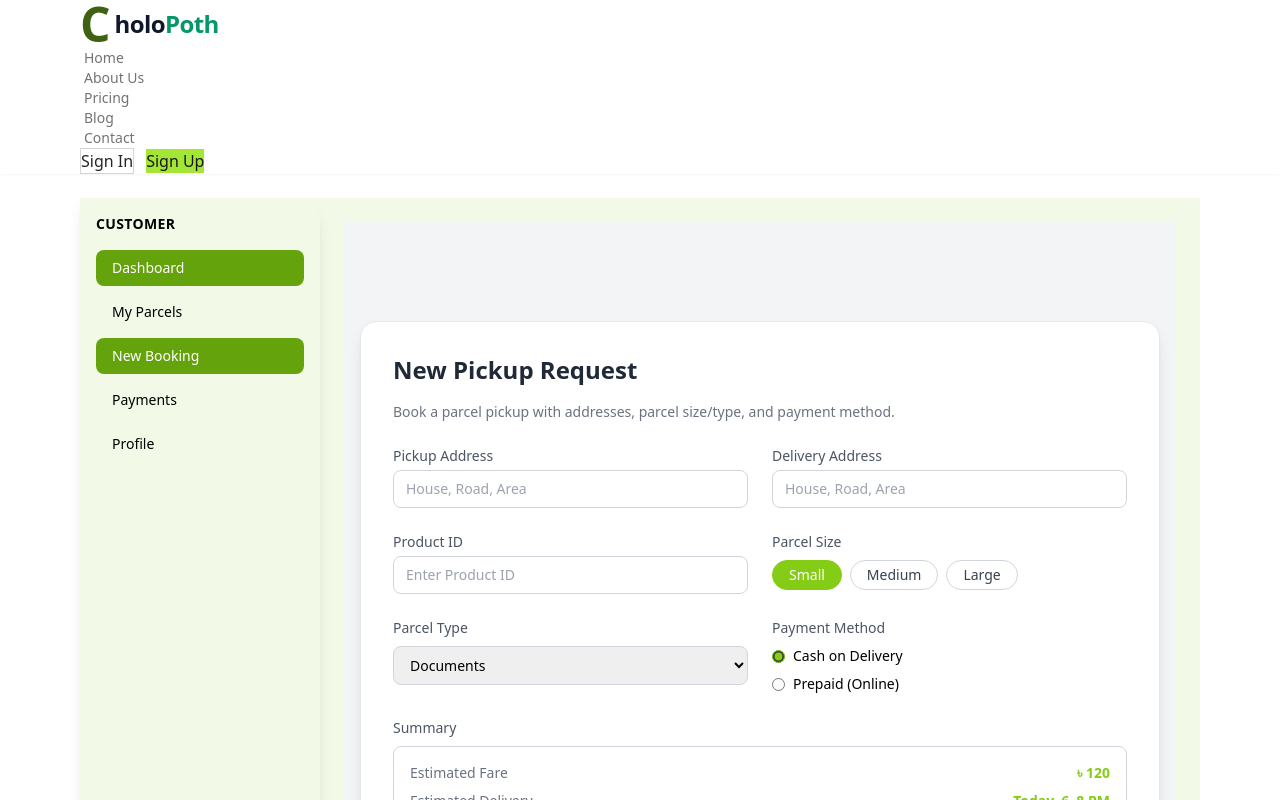
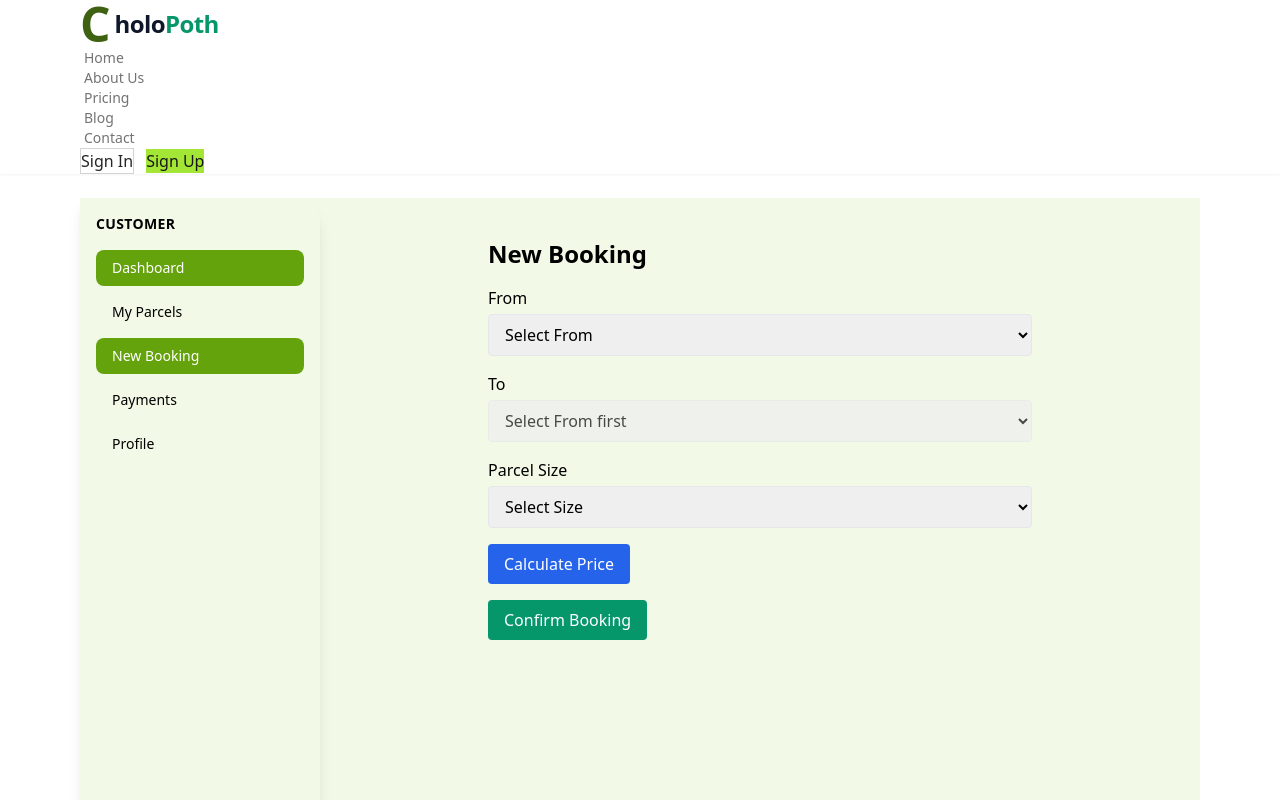
Before and after one commit to BoRaT-7/Cholopoth-courier, a React (Vite) app in the folder client/: page /dashboard/customer/new-booking in a window 1280 px wide. Shown: the top 800 px of the page. Built offline with nearby package versions, Linux system fonts and the light colour scheme.

Commit message:
commit-3

```diff
--- /dev/null
+++ b/client/src/data/routePricing.js
@@ -0,0 +1,104 @@
+// src/data/routePricing.js
+
+export const routePricing = [
+  {
+    from: "Mohammadpur",
+    to: "Mirpur",
+    pricing: { small: 50, medium: 90, big: 150 }
+  },
+  {
+    from: "Mirpur",
+    to: "Kamlapur",
+    pricing: { small: 50, medium: 90, big: 150 }
+  },
+  {
+    from: "Uttara",
+    to: "Gulshan",
+    pricing: { small: 50, medium: 90, big: 150 }
+  },
+  {
+    from: "Dhanmondi",
+    to: "Motijheel",
+    pricing: { small: 50, medium: 90, big: 150 }
+  },
+  {
+    from: "Banani",
+    to: "Mohakhali",
+    pricing: { small: 50, medium: 90, big: 150 }
+  },
+  {
+    from: "Badda",
+    to: "Rampura",
+    pricing: { small: 50, medium: 90, big: 150 }
+  },
+  {
+    from: "Farmgate",
+    to: "Tejgaon",
+    pricing: { small: 50, medium: 90, big: 150 }
+  },
+  {
+    from: "Khilgaon",
+    to: "Basabo",
+    pricing: { small: 50, medium: 90, big: 150 }
+  },
+  {
+    from: "Jatrabari",
+    to: "Sadarghat",
+    pricing: { small: 50, medium: 90, big: 150 }
+  },
+  {
+    from: "Shahbagh",
+    to: "New Market",
+    pricing: { small: 50, medium: 90, big: 150 }
+  },
+  {
+    from: "Mirpur DOHS",
+    to: "Cantonment",
+    pricing: { small: 50, medium: 90, big: 150 }
+  },
+  {
+    from: "Azimpur",
+    to: "Lalbagh",
+    pricing: { small: 50, medium: 90, big: 150 }
+  },
+  {
+    from: "Uttara",
+    to: "Airport",
+    pricing: { small: 50, medium: 90, big: 150 }
+  },
+  {
+    from: "Gulshan",
+    to: "Bashundhara",
+    pricing: { small: 50, medium: 90, big: 150 }
+  },
+  {
+    from: "Mohammadpur",
+    to: "Dhanmondi",
+    pricing: { small: 50, medium: 90, big: 150 }
+  },
+  {
+    from: "Mirpur",
+    to: "Mohakhali",
+    pricing: { small: 50, medium: 90, big: 150 }
+  },
+  {
+    from: "Rampura",
+    to: "Gulshan",
+    pricing: { small: 50, medium: 90, big: 150 }
+  },
+  {
+    from: "Basabo",
+    to: "Khilgaon",
+    pricing: { small: 50, medium: 90, big: 150 }
+  },
+  {
+    from: "Motijheel",
+    to: "Kamlapur",
+    pricing: { small: 50, medium: 90, big: 150 }
+  },
+  {
+    from: "Mohammadpur",
+    to: "Banani",
+    pricing: { small: 50, medium: 90, big: 150 }
+  }
+];
--- a/client/src/pages/customer/NewBooking.jsx
+++ b/client/src/pages/customer/NewBooking.jsx
@@ -1,246 +1,154 @@
-import { useState } from "react";
+// src/pages/customer/NewBooking.jsx
 
-const API_BASE = "http://localhost:5000";
+import { useMemo, useState } from "react";
+import { routePricing } from "../../data/routePricing";
 
 const NewBooking = () => {
-  const [form, setForm] = useState({
-    pickupAddress: "",
-    deliveryAddress: "",
-    productId: "",      // NEW FIELD
-    parcelSize: "Small",
-    parcelType: "Documents",
-    payment: "COD",
-    codAmount: 0,
-    prepaidAmount: 0,
-  });
+  // form state
+  const [from, setFrom] = useState("");
+  const [to, setTo] = useState("");
+  const [size, setSize] = useState(""); // 'small' | 'medium' | 'big'
+  const [price, setPrice] = useState(null);
 
-  const [loading, setLoading] = useState(false);
-  const [message, setMessage] = useState("");
+  // unique from locations
+  const fromLocations = useMemo(() => {
+    const unique = new Set(routePricing.map((r) => r.from));
+    return Array.from(unique);
+  }, []);
 
-  const parcelSizes = ["Small", "Medium", "Large"];
-  const parcelTypes = ["Documents", "Electronics", "Fragile items", "Others"];
+  // selected from অনুযায়ী available to locations
+  const toLocations = useMemo(() => {
+    if (!from) return [];
+    const filtered = routePricing.filter((r) => r.from === from);
+    const unique = new Set(filtered.map((r) => r.to));
+    return Array.from(unique);
+  }, [from]);
 
-  const handleChange = (e) =>
-    setForm({ ...form, [e.target.name]: e.target.value });
-
-  const handleParcelSize = (size) =>
-    setForm({ ...form, parcelSize: size });
-
-  const handlePayment = (e) =>
-    setForm({ ...form, payment: e.target.value });
-
-  const handleConfirm = async () => {
-    setMessage("");
-    setLoading(true);
-
-    try {
-      const token = localStorage.getItem("customerToken");
-      if (!token) {
-        setMessage("Please login as customer first.");
-        setLoading(false);
+  // price calculate করার ফাংশন
+  const calculatePrice = () => {
+    if (!from || !to || !size) {
+      setPrice(null);
       return;
     }
 
-      const res = await fetch(`${API_BASE}/api/parcels/book`, {
-        method: "POST",
-        headers: {
-          "Content-Type": "application/json",
-          Authorization: `Bearer ${token}`,
-        },
-        body: JSON.stringify(form),
-      });
+    const route = routePricing.find((r) => r.from === from && r.to === to);
 
-      const data = await res.json();
+    if (!route) {
+      setPrice(null);
+      return;
+    }
 
-      if (!res.ok) {
-        setMessage(data?.message || "Booking failed");
-      } else {
-        setMessage(
-          `Pickup confirmed! Tracking ID: ${data.parcel.trackingId}`
-        );
-      }
-    } catch (err) {
-      setMessage("Something went wrong, please try again.");
-    } finally {
-      setLoading(false);
-    }
+    const selectedPrice = route.pricing[size]; // small/medium/big
+    setPrice(selectedPrice);
   };
 
+  // form submit
+  const handleSubmit = (e) => {
+    e.preventDefault();
+    calculatePrice();
+
+    // এখানে পরে backend এ বুকিং create করার API কল করবে
+    // উদাহরণ:
+    // createParcel({ from, to, size, price })
+  };
+
+  // from/to/size বদলালে সাথে সাথে price আপডেট করতে চাইলে useEffect ব্যবহার করতে পারো
+  // এখানে simplicity জন্য শুধু calculatePrice বাটনে বা submit এ কল করা হয়েছে
+
   return (
-    <div className="min-h-screen flex items-center justify-center px-4 py-10 bg-gray-100">
-      <div className="w-full max-w-4xl bg-white border border-gray-200 rounded-2xl p-8 shadow-lg">
-        <h2 className="text-2xl font-semibold mb-4 text-gray-800">
-          New Pickup Request
-        </h2>
-        <p className="text-sm text-gray-500 mb-6">
-          Book a parcel pickup with addresses, parcel size/type, and payment method.
-        </p>
+    <div className="max-w-xl mx-auto p-4">
+      <h2 className="text-2xl font-bold mb-4">New Booking</h2>
 
-        {message && (
-          <div className="mb-4 text-sm px-3 py-2 rounded bg-lime-50 text-lime-700">
-            {message}
-          </div>
-        )}
-
-        <div className="grid md:grid-cols-2 gap-6">
-          {/* Pickup Address */}
+      <form onSubmit={handleSubmit} className="space-y-4">
+        {/* From location */}
         <div>
-            <label className="block text-sm text-gray-600 mb-1">
-              Pickup Address
-            </label>
-            <input
-              name="pickupAddress"
-              value={form.pickupAddress}
-              onChange={handleChange}
-              placeholder="House, Road, Area"
-              className="w-full border border-gray-300 rounded-lg px-3 py-2 text-sm focus:outline-none focus:ring-2 focus:ring-lime-500"
-              type="text"
-              required
-            />
-          </div>
-
-          {/* Delivery Address */}
-          <div>
-            <label className="block text-sm text-gray-600 mb-1">
-              Delivery Address
-            </label>
-            <input
-              name="deliveryAddress"
-              value={form.deliveryAddress}
-              onChange={handleChange}
-              placeholder="House, Road, Area"
-              className="w-full border border-gray-300 rounded-lg px-3 py-2 text-sm focus:outline-none focus:ring-2 focus:ring-lime-500"
-              type="text"
-              required
-            />
-          </div>
-
-          {/* Product ID (NEW) */}
-          <div>
-            <label className="block text-sm text-gray-600 mb-1">
-              Product ID
-            </label>
-            <input
-              name="productId"
-              value={form.productId}
-              onChange={handleChange}
-              placeholder="Enter Product ID"
-              className="w-full border border-gray-300 rounded-lg px-3 py-2 text-sm focus:outline-none focus:ring-2 focus:ring-lime-500"
-              type="text"
-              required
-            />
-          </div>
-
-          {/* Parcel Size */}
-          <div>
-            <label className="block text-sm text-gray-600 mb-2">
-              Parcel Size
-            </label>
-            <div className="inline-flex gap-2">
-              {parcelSizes.map((size) => (
-                <button
-                  key={size}
-                  type="button"
-                  onClick={() => handleParcelSize(size)}
-                  className={`px-4 py-1 text-sm rounded-full font-medium border transition ${
-                    form.parcelSize === size
-                      ? "bg-lime-500 text-white border-lime-500"
-                      : "bg-white border-gray-300 text-gray-700 hover:bg-lime-100"
-                  }`}
+          <label className="block mb-1 font-medium">From</label>
+          <select
+            className="w-full border rounded px-3 py-2"
+            value={from}
+            onChange={(e) => {
+              setFrom(e.target.value);
+              setTo("");
+              setPrice(null);
+            }}
           >
-                  {size}
-                </button>
-              ))}
-            </div>
-          </div>
-
-          {/* Parcel Type */}
-          <div>
-            <label className="block text-sm text-gray-600 mb-2">
-              Parcel Type
-            </label>
-            <select
-              name="parcelType"
-              value={form.parcelType}
-              onChange={handleChange}
-              className="w-full border border-gray-300 rounded-lg px-3 py-2 text-sm focus:outline-none focus:ring-2 focus:ring-lime-500"
-            >
-              {parcelTypes.map((type) => (
-                <option key={type} value={type}>
-                  {type}
+            <option value="">Select From</option>
+            {fromLocations.map((location) => (
+              <option key={location} value={location}>
+                {location}
               </option>
             ))}
           </select>
         </div>
 
-          {/* Payment */}
+        {/* To location */}
         <div>
-            <label className="block text-sm text-gray-600 mb-2">
-              Payment Method
-            </label>
-            <div className="space-y-2 text-sm">
-              <label className="flex items-center gap-2">
-                <input
-                  type="radio"
-                  name="payment"
-                  value="COD"
-                  checked={form.payment === "COD"}
-                  onChange={handlePayment}
-                  className="accent-lime-500"
-                />
-                Cash on Delivery
-              </label>
-              <label className="flex items-center gap-2">
-                <input
-                  type="radio"
-                  name="payment"
-                  value="Prepaid"
-                  checked={form.payment === "Prepaid"}
-                  onChange={handlePayment}
-                  className="accent-lime-500"
-                />
-                Prepaid (Online)
-              </label>
-            </div>
+          <label className="block mb-1 font-medium">To</label>
+          <select
+            className="w-full border rounded px-3 py-2"
+            value={to}
+            onChange={(e) => {
+              setTo(e.target.value);
+              setPrice(null);
+            }}
+            disabled={!from}
+          >
+            <option value="">
+              {from ? "Select To" : "Select From first"}
+            </option>
+            {toLocations.map((location) => (
+              <option key={location} value={location}>
+                {location}
+              </option>
+            ))}
+          </select>
         </div>
 
-          {/* Summary */}
-          <div className="md:col-span-2">
-            <label className="block text-sm text-gray-600 mb-2">Summary</label>
-            <div className="border border-gray-300 rounded-lg p-4 space-y-2 text-sm">
-              <div className="flex justify-between">
-                <span className="text-gray-500">Estimated Fare</span>
-                <span className="text-lime-500 font-semibold">৳ 120</span>
-              </div>
-              <div className="flex justify-between">
-                <span className="text-gray-500">Estimated Delivery</span>
-                <span className="text-lime-500 font-semibold">
-                  Today, 6–8 PM
-                </span>
-              </div>
-            </div>
-          </div>
+        {/* Parcel size */}
+        <div>
+          <label className="block mb-1 font-medium">Parcel Size</label>
+          <select
+            className="w-full border rounded px-3 py-2"
+            value={size}
+            onChange={(e) => {
+              setSize(e.target.value);
+              setPrice(null);
+            }}
+          >
+            <option value="">Select Size</option>
+            <option value="small">Small</option>
+            <option value="medium">Medium</option>
+            <option value="big">Big</option>
+          </select>
         </div>
 
-        {/* Buttons */}
-        <div className="mt-6 flex justify-end gap-3">
+        {/* Price show */}
+        <div>
           <button
             type="button"
-            onClick={() => alert("Draft saved!")}
-            className="px-5 py-2 text-sm rounded-full border border-gray-300 bg-white text-gray-700 hover:bg-lime-50"
+            onClick={calculatePrice}
+            className="px-4 py-2 bg-blue-600 text-white rounded"
           >
-            Save Draft
-          </button>
-          <button
-            type="button"
-            onClick={handleConfirm}
-            disabled={loading}
-            className="px-6 py-2 text-sm rounded-full bg-lime-500 hover:bg-lime-600 text-white font-medium disabled:opacity-50"
-          >
-            {loading ? "Booking..." : "Confirm Pickup"}
+            Calculate Price
           </button>
         </div>
+
+        {price !== null && (
+          <div className="p-3 bg-green-100 border border-green-300 rounded">
+            <p className="font-semibold">
+              Total Delivery Charge: {price} ৳
+            </p>
           </div>
+        )}
+
+        {/* Submit button */}
+        <button
+          type="submit"
+          className="px-4 py-2 bg-emerald-600 text-white rounded"
+        >
+          Confirm Booking
+        </button>
+      </form>
     </div>
   );
 };
```
Lines whose indentation alone changed are shown as unchanged.
